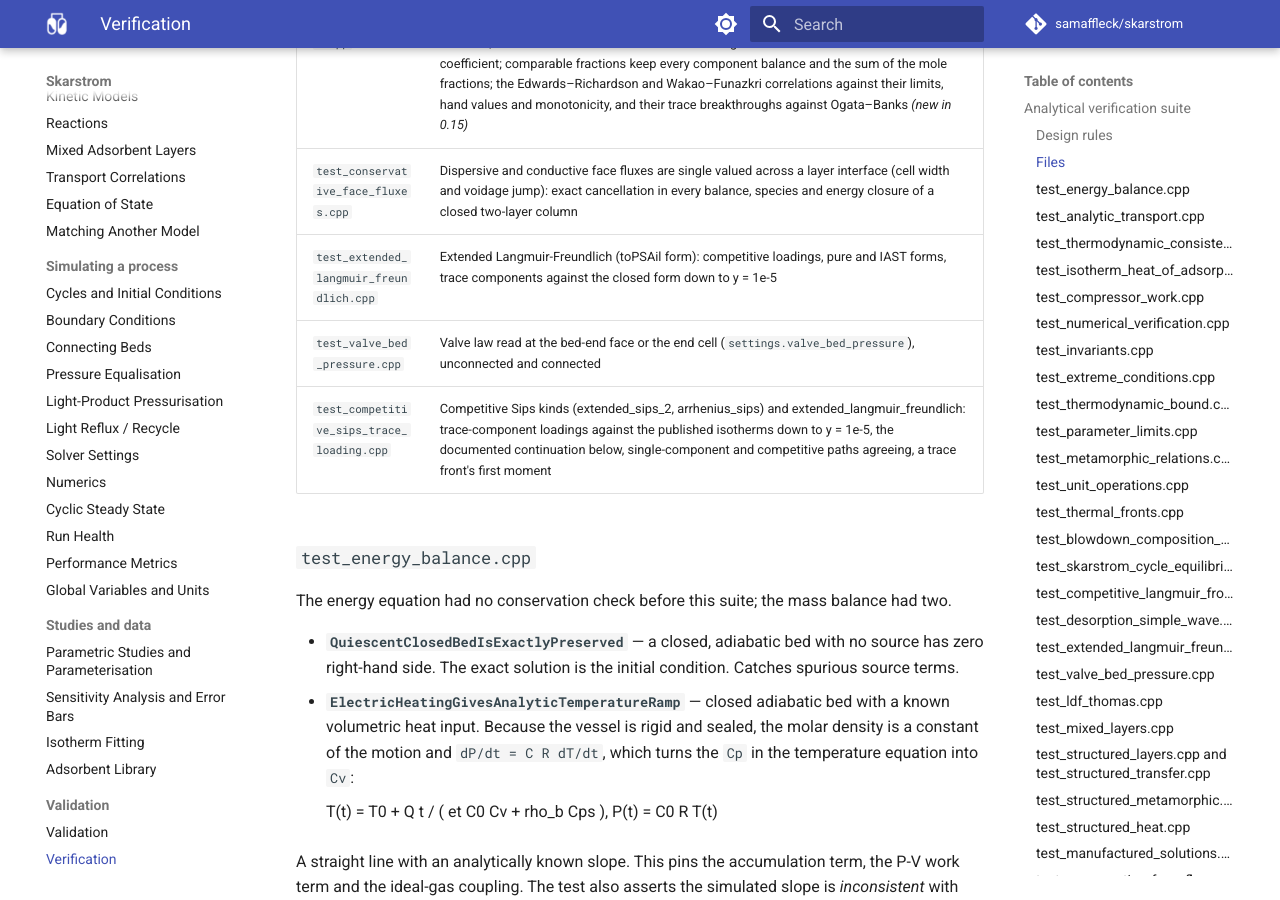
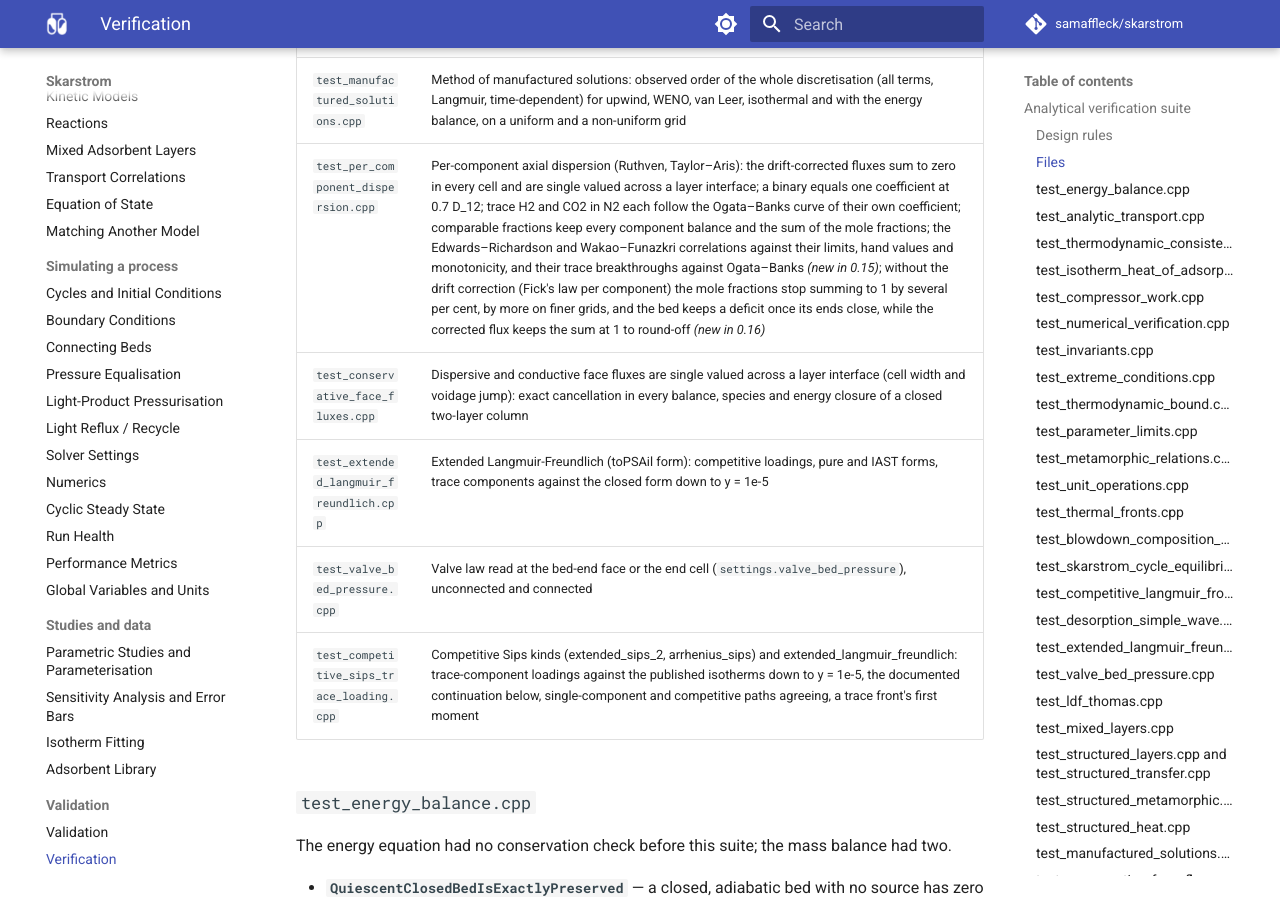
Before and after one commit to samaffleck/skarstrom, an MkDocs documentation site: the page built from docs/verification.md, in a window 1280 px wide and 900 px high, scrolled down 5030 px. Built offline with MkDocs 1.6.1 and Material for MkDocs 9.7.7, drawn with Linux system fonts in a browser that asks for light colours; comment, search, counter and statistics services are not loaded.

```diff
--- a/docs/verification.md
+++ b/docs/verification.md
@@ -91,7 +91,7 @@ This complements the existing coverage rather than duplicating it:
 | `test_integrator_tolerance.cpp` | Error against reltol (BDF slope, abstol floor) on a breakthrough and a cycle; `max_step` independence |
 | `test_css_convergence.cpp` | Geometric approach to CSS, KPI error left by the stopping rule, Aitken lands on the same KPIs |
 | `test_manufactured_solutions.cpp` | Method of manufactured solutions: observed order of the whole discretisation (all terms, Langmuir, time-dependent) for upwind, WENO, van Leer, isothermal and with the energy balance, on a uniform and a non-uniform grid |
-| `test_per_component_dispersion.cpp` | Per-component axial dispersion (Ruthven, Taylor–Aris): the drift-corrected fluxes sum to zero in every cell and are single valued across a layer interface; a binary equals one coefficient at 0.7 D_12; trace H2 and CO2 in N2 each follow the Ogata–Banks curve of their own coefficient; comparable fractions keep every component balance and the sum of the mole fractions; the Edwards–Richardson and Wakao–Funazkri correlations against their limits, hand values and monotonicity, and their trace breakthroughs against Ogata–Banks *(new in 0.15)* |
+| `test_per_component_dispersion.cpp` | Per-component axial dispersion (Ruthven, Taylor–Aris): the drift-corrected fluxes sum to zero in every cell and are single valued across a layer interface; a binary equals one coefficient at 0.7 D_12; trace H2 and CO2 in N2 each follow the Ogata–Banks curve of their own coefficient; comparable fractions keep every component balance and the sum of the mole fractions; the Edwards–Richardson and Wakao–Funazkri correlations against their limits, hand values and monotonicity, and their trace breakthroughs against Ogata–Banks *(new in 0.15)*; without the drift correction (Fick's law per component) the mole fractions stop summing to 1 by several per cent, by more on finer grids, and the bed keeps a deficit once its ends close, while the corrected flux keeps the sum at 1 to round-off *(new in 0.16)* |
 | `test_conservative_face_fluxes.cpp` | Dispersive and conductive face fluxes are single valued across a layer interface (cell width and voidage jump): exact cancellation in every balance, species and energy closure of a closed two-layer column |
 | `test_extended_langmuir_freundlich.cpp` | Extended Langmuir-Freundlich (toPSAil form): competitive loadings, pure and IAST forms, trace components against the closed form down to y = 1e-5 |
 | `test_valve_bed_pressure.cpp` | Valve law read at the bed-end face or the end cell (`settings.valve_bed_pressure`), unconnected and connected |
```
Also changed, not shown: changelog.d/dispersion-drift-validation.md (added, +2 -0 lines), docs/mass-balance.md (+2 -0 lines), 1 other file.
